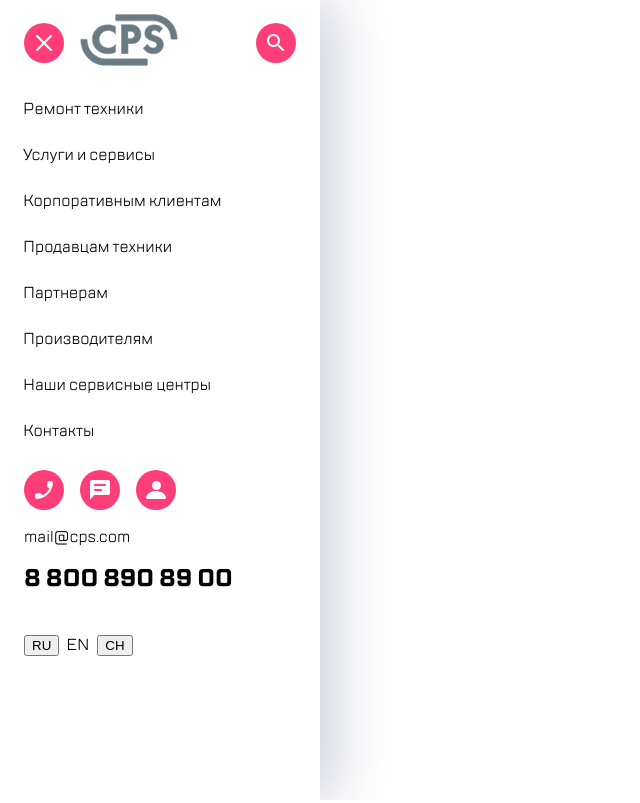
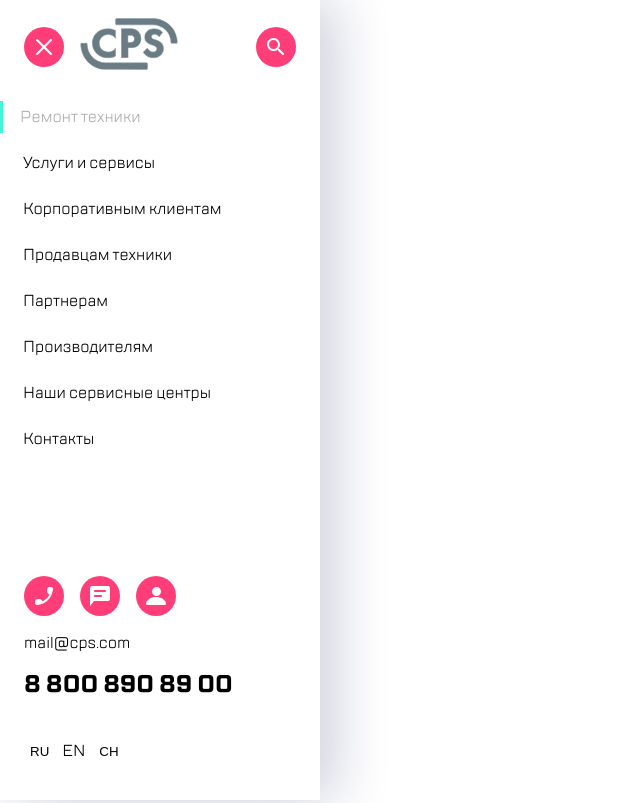
Before and after one commit to gruzdov2016stud/kata-maket-part1, a plain HTML site: page index.html in a window 1280 px wide. Shown: the whole page, without its empty margins (0-640 px from the left). Drawn offline with Linux system fonts and the light colour scheme.

Commit message:
fix kata-maket-1.4

```diff
--- a/index.html
+++ b/index.html
@@ -8,22 +8,21 @@
 </head>
 <body>
 <!--Методология бэм-->
-<aside class="container-menu">
-    <aside class="menu">
+<div class="container-menu">
+    <div class="menu">
         <div class="cont">
-<!--            Этот див нужен чтобы задать ему значения и блоки стали расъезжаться, задать display:flex; justyf-->
-            <header class="header__container size_s">
+            <header class="header">
+                <div class="header__container">
                     <div class="header-list">
-<!--                    Исправить лист на блоки div-->
-<!--                    Иконки сделать через бэграунд имидж-->
-                    <div class="header-list__item"><button  href="#" class="link-btn"><img src="assets/img/icon/burger-before.svg" alt="burger-before"></button ></div>
+                        <div class="header-list__item"><button  href="#" class="btn img-btn-burger-before"></button ></div>
                         <div class="header-list__item"><a  href="#" class="logo"><img src="assets/img/content/logo.svg" alt="logo"></a ></div>
-                    <div class="header-list__item"><button  href="#" class="link-btn"><img src="assets/img/icon/search.svg" alt="search"></button ></div>
+                        <div class="header-list__item"><button  href="#" class="btn img-btn-search"></button ></div>
+                    </div>
                 </div>
             </header>
             <nav class="section-menu">
                 <ul class="menu__list">
-                    <li class="menu-list__item"><a href="#" class="menu-list__link">Ремонт техники</a></li>
+                    <li class="menu-list__item"><a href="#" class="menu-list__link active">Ремонт техники</a></li>
                     <li class="menu-list__item"><a href="#" class="menu-list__link">Услуги и сервисы</a></li>
                     <li class="menu-list__item"><a href="#" class="menu-list__link">Корпоративным клиентам</a></li>
                     <li class="menu-list__item"><a href="#" class="menu-list__link">Продавцам техники</a></li>
@@ -34,24 +33,24 @@
                 </ul>
             </nav>
         </div>
-        <footer class="menu__footer">
-            <ul class="footer-list">
-<!--                Исправить лист на блоки-->
-                <li class="footer-list__item"><button href="#" class="link-btn"><img src="assets/img/icon/call.svg" alt="call"></button></li>
-                <li class="footer-list__item"><button href="#" class="link-btn"><img src="assets/img/icon/message.svg" alt="message"></button></li>
-                <li class="footer-list__item"><button href="#" class="link-btn"><img src="assets/img/icon/profile.svg" alt="profile"></button></li>
-            </ul>
+        <footer class="footer">
+            <div class="menu__footer">
+                <div class="footer-btn">
+                    <div class="footer__item"><button class="btn img-btn-call"></button></div>
+                    <div class="footer__item"><button class="btn img-btn-message"></button></div>
+                    <div class="footer__item"><button class="btn img-btn-profile"></button></div>
+                </div>
                 <a href="mailto:mail@cps.com" class="mailto-link">mail@cps.com</a>
                 <a href="tel:+78008908900" class="phone-link">8 800 890 89 00</a>
                 <ul class="lang-list">
-                <li class="lang-list__item"><button href="#" class="lang-list_link">ru</button></li>
-                <li class="lang-list__item"><buttona href="#" class="lang-list_link">en</buttona></li>
-                <li class="lang-list__item"><button href="#" class="lang-list_link">ch</button></li>
+                    <li class="lang-list__item"><button class="lang-list_link">ru</button></li>
+                    <li class="lang-list__item"><buttona class="lang-list_link">en</buttona></li>
+                    <li class="lang-list__item"><button class="lang-list_link">ch</button></li>
                 </ul>
+            </div>
         </footer>
-<!--        не должно быть два асайда-->
-    </aside>
-</aside>
+    </div>
+</div>
 <div class="modal">
 </div>
 </body>
--- a/maket-4.css
+++ b/maket-4.css
@@ -13,28 +13,51 @@ body{
     height: 100vh;
 }
 .container-menu{
-    position: absolute;
-    z-index: 99999;
+    display: block;
+    height: 100%;
 }
 .menu {;
     position: absolute;
     z-index: 9999;
     min-width: 320px;
-    padding-right: 24px;
-    padding-left: 24px;
     box-shadow: 16px 0px 52px 0px #0E185033,-2px 0px 4px 0px #454F7E05;
     height: 100vh;
 }
 .cont{
-    display: flex;
-    flex-direction: column;
-    justify-content: space-between;
-    max-width: 100%;
+    display: block;
+    height: 70%;
 }
 
-.size_s{
-    min-height: 86px;
+.img-btn-burger-before {
+    background-image: url("assets/img/icon/burger-before.svg");
+    background-repeat: no-repeat;
+    background-position: center;
 }
+.img-btn-call {
+    background-image: url("assets/img/icon/call.svg");
+    background-repeat: no-repeat;
+    background-position: center;
+}
+
+.img-btn-message {
+    background-image: url("assets/img/icon/message.svg");
+    background-repeat: no-repeat;
+    background-position: center;
+}
+
+.img-btn-profile {
+    background-image: url("assets/img/icon/profile.svg");
+    background-repeat: no-repeat;
+    background-position: center;
+}
+
+.img-btn-search {
+    background-image: url("assets/img/icon/search.svg");
+    background-repeat: no-repeat;
+    background-position: center;
+}
+
+
 .header-list__item:nth-child(2){
     flex-grow: 1;
     align-self: flex-start;
@@ -83,19 +106,36 @@ body{
 .menu-list__link:focus::before {
     background: var(--highlight--color);
 }
-
 .menu-list__link:hover {
-    color: var(--main-text--color);
+    color: #ACACB0FF;
 }
 
-.menu__footer {
+.active{
+    display: flex;
+    white-space: nowrap;
+    content: "";
+    width: 3px;
+    height: 32px;
+    background: var(--highlight--color);
+    color: #ACACB0FF;
+}
+
+
+.footer {
     min-height: 243px;
     display: flex;
     flex-direction: column;
     justify-content: flex-start;
 }
+.menu__footer{
+    padding-bottom: 18px;
+    padding-right: 24px;
+    padding-left: 24px;
+}
 
-.footer-list {
+
+
+.footer-btn {
     min-height: 72px;
     display: flex;
     align-items: center;
@@ -104,7 +144,7 @@ body{
     padding: 0;
 }
 
-.footer-list__item {
+.footer__item {
     margin-right: 16px;
 }
 
--- a/style-menu.css
+++ b/style-menu.css
@@ -92,7 +92,7 @@ a{
     align-self: flex-start;
 }
 
-.link-btn {
+.btn {
     cursor: pointer;
     width: 40px;
     height: 40px;
@@ -104,11 +104,11 @@ a{
     background-color: var(--menu__btn-color);
     border: none;
 }
-.link-btn:hover{
+.btn:hover{
     border: 1px solid;
     animation:shadow 1s ease-in-out;
 }
-.link-btn:focus {
+.btn:focus {
     border: 1px solid;
 }
 
@@ -182,7 +182,7 @@ a{
     justify-content: flex-start;
 }
 
-.footer-list {
+.footer-btn {
     min-height: 72px;
     display: flex;
     align-items: center;
@@ -191,7 +191,7 @@ a{
     padding: 0;
 }
 
-.footer-list__item {
+.footer__item {
     margin-right: 16px;
 }
 
--- a/style.css
+++ b/style.css
@@ -43,6 +43,7 @@ body{
 ul{
     margin: 0;
     padding: 0;
+    padding-left: 24px;
 }
 li{
     list-style-type: none;
@@ -51,15 +52,23 @@ a{
     text-decoration: none;
     color: var(--text--color);
 }
+button{
+    border: none;
+    outline: none;
+    cursor: pointer;
+    background-color: initial;
+}
 .header{
-    padding-right: 16px;
-    padding-left: 16px;
     min-width: 320px;
     background-color: var(--header-color);
 }
 .header__container{
     display: flex;
-    align-items: center;
+    padding-top: 18px;
+    padding-right: 24px;
+    padding-left: 24px;
+    padding-bottom: 18px;
+    flex-grow: 1;
 }
 .header-list, .main-header-list{
     display: flex;
@@ -72,7 +81,7 @@ a{
 .header-list__item:nth-child(1){
     margin-right: 16px;
 }
-.link-btn {
+.btn {
     cursor: pointer;
     width: 40px;
     height: 40px;
@@ -85,11 +94,11 @@ a{
     border: none;
 }
 
-.link-btn:hover{
+.btn:hover{
     border: 1px solid;
     animation:shadow 1s ease-in-out;
 }
-.link-btn:focus {
+.btn:focus {
     border: 1px solid;
 }
 
--- a/vars.css
+++ b/vars.css
@@ -3,7 +3,7 @@
     --header-color: #FFFFFF;
     --main--color: #F8F8F8;
     --text--color: #000000;
-    --main-text--color: #7E7E82;
+    --main-text--color: #acacb0;
     --nav__main--border-color: #B8FFEC;
     --highlight--color: #41F6D7;
     --divider--color: #EAEAEA;
```
Lines whose indentation alone changed are shown as unchanged.
